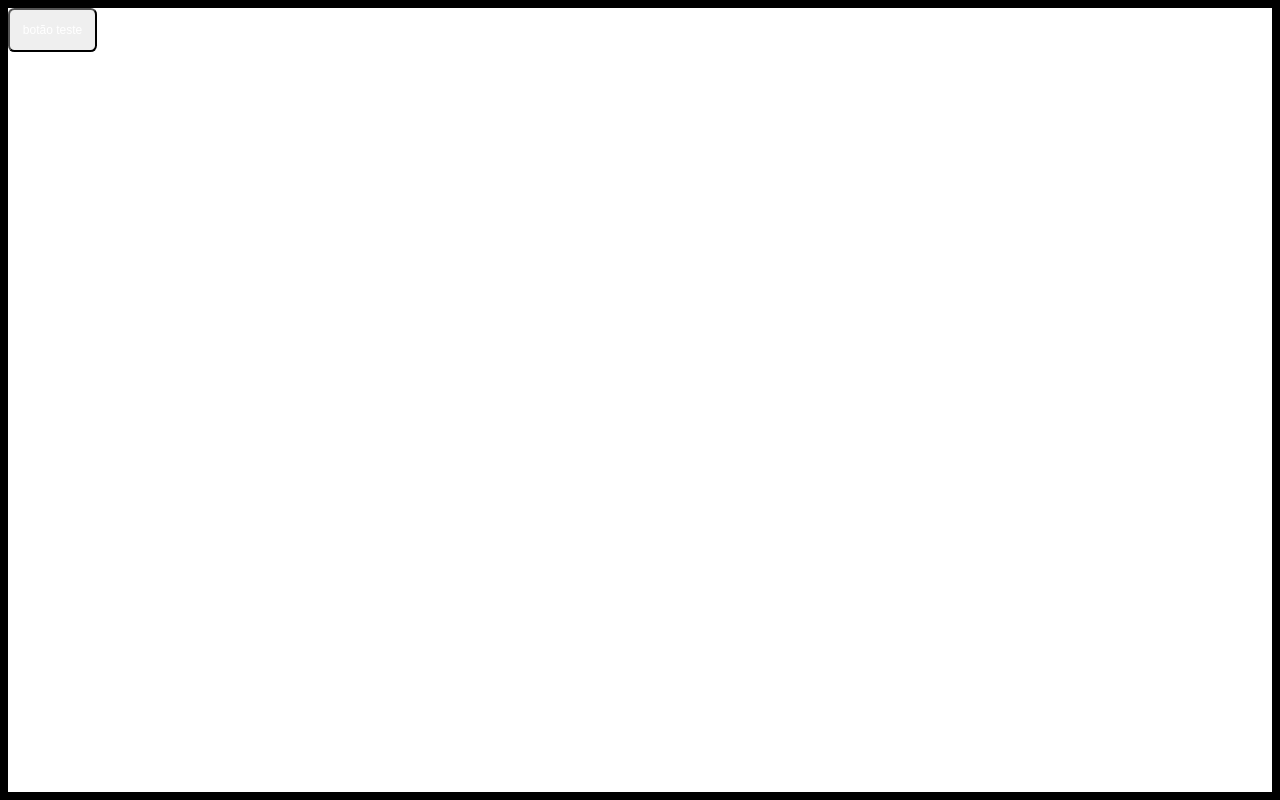
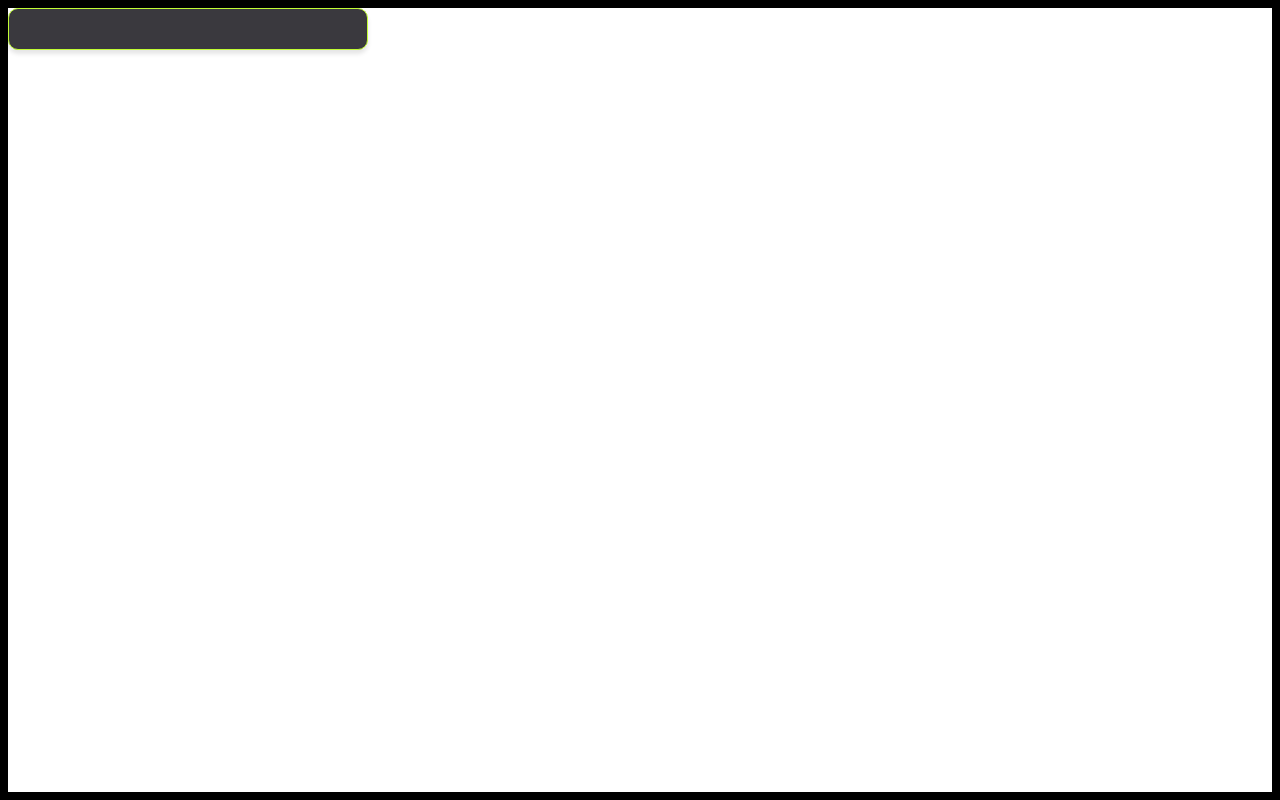
Before and after one commit to noubarijou/PI2-DHM, a Next.js app: page / in a window 1280 px wide. Built offline with nearby package versions, Linux system fonts and the light colour scheme.

Commit message:
feat: color buttons

```diff
--- a/src/components/button/Button.tsx
+++ b/src/components/button/Button.tsx
@@ -1,14 +1,31 @@
+import React from 'react';
 import * as s from './button.styles';
 
 export type ButtonProps = {
-  variant?: 'primary' | 'secondary';
-  isFullWidth?: boolean;
+  variant?: 'primary' | 'secondary' | 'disabled';
+  size?: 'small' | 'medium' | 'large';
+  children?: React.ReactNode;
+  onClick?: () => void;
+  type?: 'button' | 'submit' | 'reset';
 };
 
-const Button = ({ variant = 'primary', isFullWidth = false }: ButtonProps) => {
+const Button = ({
+  variant = 'primary',
+  size = 'medium',
+  children,
+  type,
+  onClick,
+  ...rest
+}: ButtonProps) => {
   return (
-    <s.ButtonWrapper variant={variant} isFullWidth={isFullWidth}>
-      botão teste
+    <s.ButtonWrapper
+      type={type}
+      variant={variant}
+      size={size}
+      onClick={onClick}
+      {...rest}
+    >
+      {children}
     </s.ButtonWrapper>
   );
 };
--- a/src/components/button/button.styles.ts
+++ b/src/components/button/button.styles.ts
@@ -5,26 +5,63 @@ import { ButtonProps } from './Button';
 const buttonModifiers = {
   primary: (theme: DefaultTheme) => css`
     background-color: ${theme.colors.primary};
+    border-color: ${theme.colors.primary};
+
+    &:hover {
+      background-color: ${theme.colors.gray};
+      border-color: ${theme.colors.gray};
+      color: ${theme.colors.primary};
+    }
   `,
   secondary: (theme: DefaultTheme) => css`
-    background-color: ${theme.colors.secondary};
-    color: ${theme.colors.white};
+    background-color: ${theme.colors.gray};
+    color: ${theme.colors.primary};
+    border-color: ${theme.colors.primary};
+
+    &:hover {
+      background-color: ${theme.colors.primary};
+      border-color: ${theme.colors.primary};
+      color: ${theme.colors.black};
+    }
+  `,
+  disabled: (theme: DefaultTheme) => css`
+    background-color: ${theme.colors.secondaryGray};
+    border: ${theme.colors.secondaryGray};
+    &:hover {
+      cursor: not-allowed;
+    }
+  `
+};
+
+const buttonSize = {
+  small: () => css`
+    width: 18.75rem;
+    padding: 1.25rem 0.875rem;
+  `,
+  medium: () => css`
+    width: 22.5rem;
+    padding: 1.25rem 0.875rem;
+  `,
+  large: () => css`
+    width: 31rem;
+    padding: 2.5rem 1.25rem;
   `
 };
 
 export const ButtonWrapper = styled.button<ButtonProps>`
-  ${({ theme, variant, isFullWidth }) => css`
-    padding: ${theme.spacings.xxsmall};
-    border-radius: ${theme.border.radius};
+  ${({ theme, variant, size }) => css`
+    border-radius: 0.625rem;
+    border: 1px solid;
+    box-shadow: 0px 4px 4px rgba(0, 0, 0, 0.1);
 
-    font-size: ${theme.font.sizes.xsmall};
-    font-weight: ${theme.font.light};
-    width: ${isFullWidth ? '100%' : 'unset'};
+    font-size: ${theme.font.sizes.medium};
+    font-weight: ${theme.font.xbold};
 
     &:hover {
       cursor: pointer;
     }
 
-    ${!!variant && buttonModifiers[variant](theme)}
+    ${!!variant && buttonModifiers[variant](theme)};
+    ${!!size && buttonSize[size]()};
   `}
 `;
```
